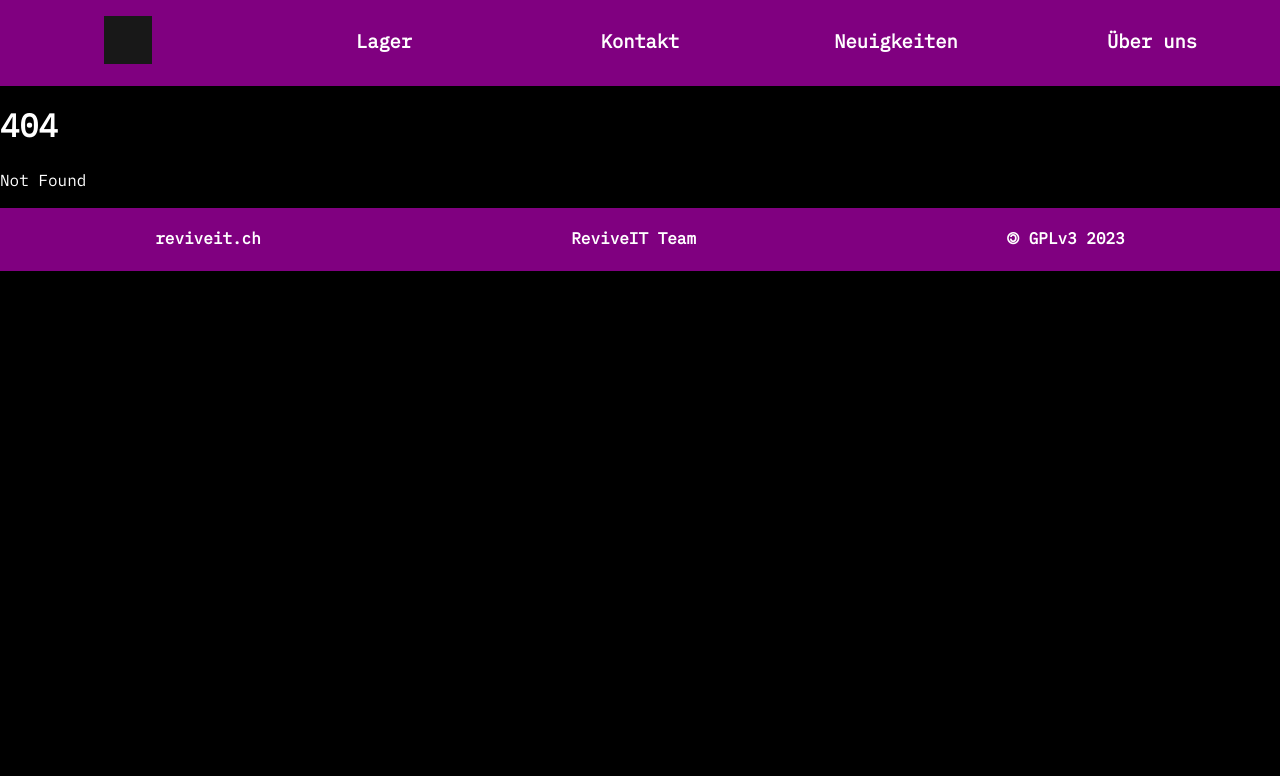
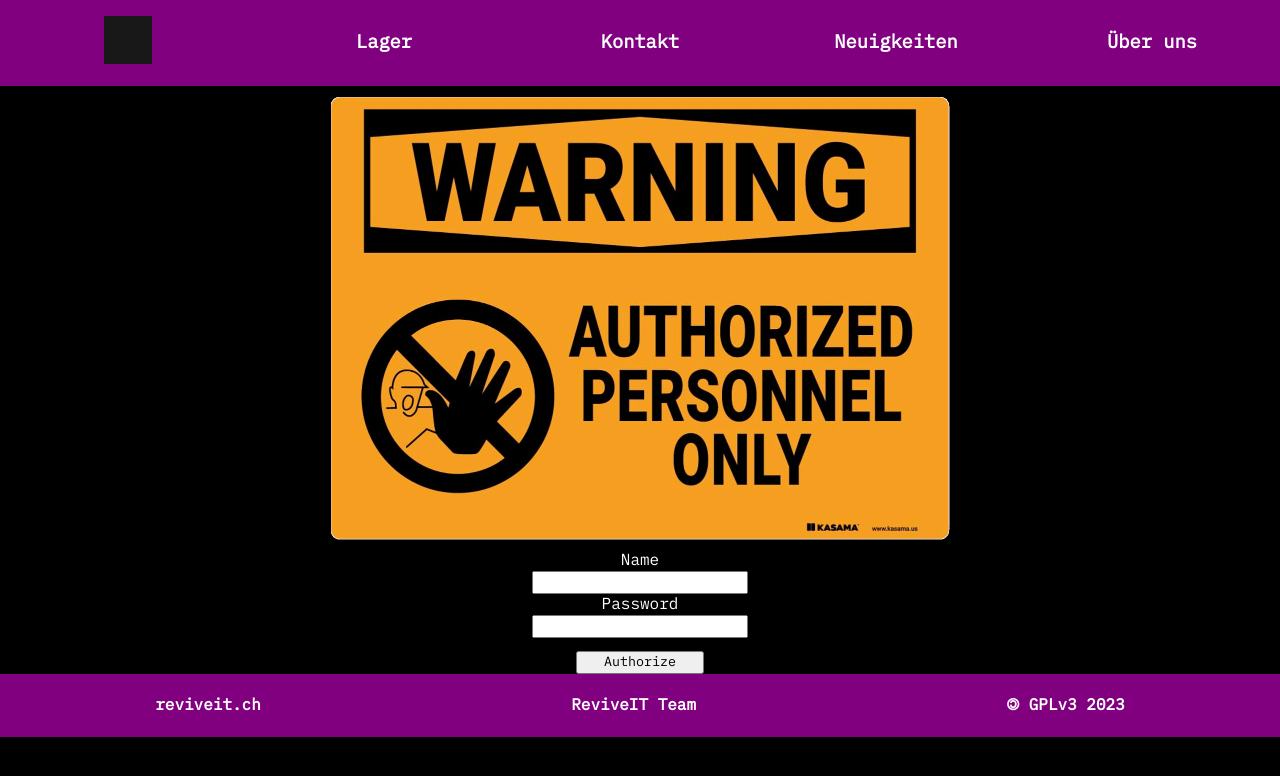
Before and after one commit to dlanaras/reviveit.ch, a SvelteKit app in the folder frontend/: page /admin in a window 1280 px wide. Before the commit this address had no page. Shown: the top 776 px of the page. Built offline with nearby package versions, Linux system fonts and the light colour scheme.

Commit message:
feat: added pseudo admin page

```diff
--- /dev/null
+++ b/frontend/src/routes/admin/+page.svelte
@@ -0,0 +1,41 @@
+<div class="container">
+    <img src="authorized_only.png" alt="AUTHORIZED PERSONAL ONLY">
+    <form>
+        <label for="Username">Name</label>
+        <input type="text" name="name">
+        <label for="Password">Password</label>
+        <input type="password" name="password">
+        <input type="submit" value="Authorize">
+    </form>
+</div>
+
+<style>
+    form {
+        display: flex;
+        flex-direction: column;
+        width: 80%;
+        min-width: 20%;
+        align-items: center;
+    }
+
+    form input {
+        color: black;
+        width: 13rem;
+    }
+
+    input[type="submit"] {
+        width: 8rem;
+        margin-top: 1em;
+    }
+
+    img {
+        width: 50%;
+    }
+
+    .container {
+        display: flex;
+        flex-direction: column;
+        justify-content: center;
+        align-items: center;
+    }
+</style>
```
Also changed, not shown: frontend/static/authorized_only.png (added).
